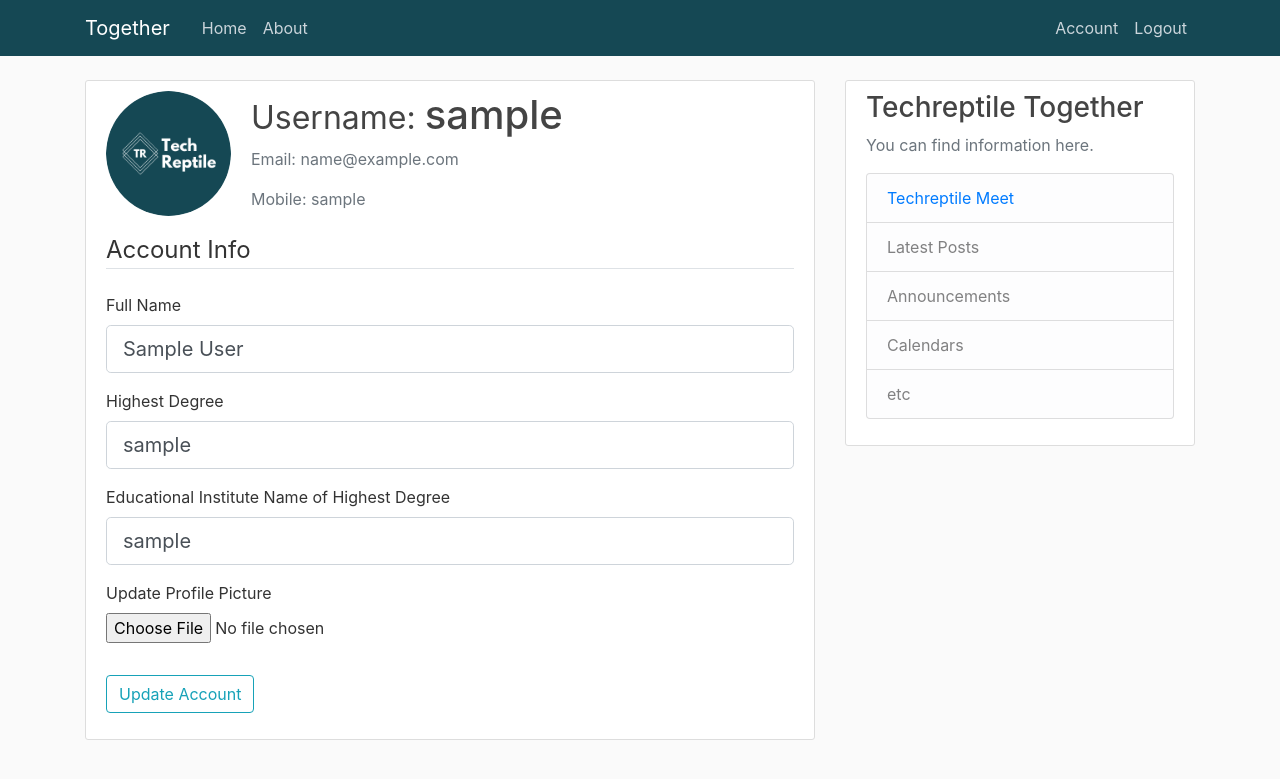
After one commit to ama85bd/flaskpostgresproject, a Flask app: page /account in a window 1280 px wide. The commit adds this page. Shown: the top 779 px of the page. Run offline with Flask 2, Linux system fonts and the light colour scheme; the visitor is signed in with stand-in values (Sample User, id 1); data comes from the database, SQL or seed files in the repository; some libraries are stand-ins or nearby versions.

Commit message:
login and update account

```diff
--- a/flaskpostgresproject/__init__.py
+++ b/flaskpostgresproject/__init__.py
@@ -3,6 +3,7 @@ from flask_sqlalchemy import SQLAlchemy
 from flask_bcrypt import Bcrypt
 from flask_bootstrap import Bootstrap
 from flask_mail import Mail
+from flask_login import LoginManager
 import os
 
 
@@ -21,6 +22,9 @@ else:
 app.config['SQLALCHEMY_TRACK_MODIFICATIONS'] = False
 db = SQLAlchemy(app)
 bcrypt = Bcrypt(app)
+login_manager = LoginManager(app)
+login_manager.login_view = 'login'
+login_manager.login_message_category = 'info'
 Bootstrap(app)
 app.config['MAIL_SERVER'] = 'smtp.googlemail.com'
 app.config['MAIL_PORT'] = 587
--- a/flaskpostgresproject/forms.py
+++ b/flaskpostgresproject/forms.py
@@ -4,6 +4,7 @@ from wtforms.validators import DataRequired, Length, Email, ValidationError, Equ
 from flaskpostgresproject.models import EmailFirst, User
 import phonenumbers
 from flask_wtf.file import FileField, FileAllowed
+from flask_login import current_user
 
 
 class RegistrationForm(FlaskForm):
@@ -40,7 +41,7 @@ class RequestRegistrationForm(FlaskForm):
     password = PasswordField('Password', validators=[DataRequired()])
     confirm_password = PasswordField('Confirm Password',
                                      validators=[DataRequired(), EqualTo('password')])
-    picture = FileField('Profile Picture', validators=[FileAllowed(['jpg', 'png']), DataRequired()])
+    picture = FileField('Profile Picture', validators=[FileAllowed(['jpg', 'png'])])
     submit = SubmitField('Register')
 
     def validate_phone(self, phone):
@@ -61,8 +62,24 @@ class RequestRegistrationForm(FlaskForm):
         if firstemail:
             raise ValidationError('This email is taken. Please choose a different one.')
 
+    def validate_phone(self, phone):
+        phone = User.query.filter_by(phone=phone.data).first()
+        if phone:
+            raise ValidationError('This phone is taken. Please choose a different one.')
+
 
 class PostForm(FlaskForm):
     title = StringField('Title', validators=[DataRequired()])
     content = TextAreaField('Content', validators=[DataRequired()])
     submit = SubmitField('Post')
+
+
+class UpdateAccountForm(FlaskForm):
+    fullname = StringField('Full Name',
+                           validators=[DataRequired(), Length(min=2, max=120)])
+    highestdegree = StringField('Highest Degree',
+                                validators=[DataRequired(), Length(min=2, max=120)])
+    institute = StringField('Educational Institute Name of Highest Degree',
+                            validators=[DataRequired(), Length(min=2, max=120)])
+    picture = FileField('Update Profile Picture', validators=[FileAllowed(['jpg', 'png'])])
+    submit = SubmitField('Update Account')
--- a/flaskpostgresproject/routes.py
+++ b/flaskpostgresproject/routes.py
@@ -1,9 +1,13 @@
+import os
+import secrets
+from PIL import Image
 from flask import render_template, flash, redirect, url_for, session, request
 from flaskpostgresproject import app, db, bcrypt, mail
 from flaskpostgresproject.forms import RegistrationForm, LoginForm, RequestRegistrationForm, RequestRegistrationForm, \
-    PostForm
+    PostForm, UpdateAccountForm
 from flaskpostgresproject.models import EmailFirst, User, Post
 from flask_mail import Message
+from flask_login import login_user, current_user, logout_user, login_required
 
 
 @app.route("/")
@@ -20,7 +24,8 @@ def about():
 
 def send_request_register(email):
     token = email.get_register_token()
-    msg = Message('Registration Request for Techreptile Together', sender='tech.reptile20@gmail.com', recipients=[email.email])
+    msg = Message('Registration Request for Techreptile Together', sender='tech.reptile20@gmail.com',
+                  recipients=[email.email])
     msg.body = f'''To complete your registration, visit the following link:
     {url_for('requestregistration', token=token, _external=True)}
 
@@ -31,11 +36,18 @@ def send_request_register(email):
 
 @app.route("/register", methods=['GET', 'POST'])
 def register():
+    if current_user.is_authenticated:
+        return redirect(url_for('index'))
     form = RegistrationForm()
     if form.validate_on_submit():
         firstemail = EmailFirst(email=form.email.data)
-        db.session.add(firstemail)
-        db.session.commit()
+        firstemail_found = EmailFirst.query.filter_by(email=form.email.data).first()
+        if firstemail_found:
+            db.session.delete(firstemail_found)
+            db.session.commit()
+        else:
+            db.session.add(firstemail)
+            db.session.commit()
         send_request_register(firstemail)
         flash(f'An email has been sent on {form.email.data} please check and '
               f'complete your registration.', 'success')
@@ -51,25 +63,71 @@ def requestregistration(token):
         return redirect(url_for('register'))
     form = RequestRegistrationForm()
     if form.validate_on_submit():
+        if form.picture.data:
+            picture_file = save_picture(form.picture.data)
         hashed_password = bcrypt.generate_password_hash(form.password.data).decode('utf-8')
         user = User(fullname=form.fullname.data, username=form.username.data,
                     phone=form.phone.data, email=form.email.data,
-                    highestdegree=form.highestdegree.data,
+                    highestdegree=form.highestdegree.data, picture=picture_file,
                     institute=form.institute.data, password=hashed_password)
         db.session.add(user)
         db.session.commit()
-        flash('Your account has been created! You can login now')
+        flash('Your account has been created! You can login now', 'success')
         return redirect(url_for('login'))
     return render_template('requestregistration.html', form=form)
 
 
 @app.route("/login", methods=['GET', 'POST'])
 def login():
+    if current_user.is_authenticated:
+        return redirect(url_for('index'))
     form = LoginForm()
     if form.validate_on_submit():
-        if form.email.data == 'admin@blog.com' and form.password.data == 'password':
-            flash('You have been logged in!', 'success')
-            return redirect(url_for('index'))
+        user = User.query.filter_by(email=form.email.data).first()
+        if user and bcrypt.check_password_hash(user.password, form.password.data):
+            login_user(user, remember=form.remember.data)
+            next_page = request.args.get('next')
+            return redirect(next_page) if next_page else redirect(url_for('index'))
         else:
-            flash('Login Unsuccessful. Please check username and password', 'danger')
+            flash('Login Unsuccessful. Please check email and password', 'danger')
     return render_template('login.html', title='Login', form=form)
+
+
+@app.route("/logout")
+def logout():
+    logout_user()
+    return redirect(url_for('index'))
+
+def save_picture(form_picture):
+    random_hex = secrets.token_hex(8)
+    _, f_ext = os.path.splitext(form_picture.filename)
+    picture_fn = random_hex + f_ext
+    picture_path = os.path.join(app.root_path, 'static/profile_pics', picture_fn)
+    output_size = (125,125)
+    img = Image.open(form_picture)
+    img.thumbnail(output_size)
+    img.save(picture_path)
+
+    return picture_fn
+
+@app.route("/account", methods=['GET', 'POST'])
+@login_required
+def account():
+    form = UpdateAccountForm()
+    if form.validate_on_submit():
+        if form.picture.data:
+            picture_file = save_picture(form.picture.data)
+            current_user.picture = picture_file
+        current_user.fullname = form.fullname.data
+        current_user.highestdegree = form.highestdegree.data
+        current_user.institute = form.institute.data
+        db.session.commit()
+        flash('Your account has been updated!', 'success')
+        return redirect(url_for('account'))
+    elif request.method == 'GET':
+        form.fullname.data = current_user.fullname
+        form.highestdegree.data = current_user.highestdegree
+        form.institute.data = current_user.institute
+    image_file = url_for('static', filename='profile_pics/' + current_user.picture)
+    return render_template('account.html', title='Account',
+                           image_file=image_file, form=form)
--- /dev/null
+++ b/flaskpostgresproject/templates/account.html
@@ -0,0 +1,43 @@
+{% extends "layout.html" %}
+{% block content %}
+    <div class="content-section">
+      <div class="media">
+        <img class="rounded-circle account-img" src="{{ image_file }}">
+        <div class="media-body">
+          <h2 class="account-heading"><small> Username: </small>{{ current_user.username }}</h2>
+          <p class="text-secondary">Email: {{ current_user.email }}</p>
+          <p class="text-secondary">Mobile: {{ current_user.phone }}</p>
+        </div>
+      </div>
+        <form method="POST" action="" enctype="multipart/form-data">
+            {{ form.hidden_tag() }}
+            <fieldset class="form-group">
+                <legend class="border-bottom mb-4">Account Info</legend>
+                <div class="form-group">
+                    {{ form.fullname.label(class="form-control-label") }}
+                    {{ form.fullname(class="form-control form-control-lg") }}
+                </div>
+                <div class="form-group">
+                    {{ form.highestdegree.label(class="form-control-label") }}
+                    {{ form.highestdegree(class="form-control form-control-lg") }}
+                </div>
+                <div class="form-group">
+                    {{ form.institute.label(class="form-control-label") }}
+                    {{ form.institute(class="form-control form-control-lg") }}
+                </div>
+                <div class="form-group">
+                    {{ form.picture.label() }}
+                    {{ form.picture(class="form-control-file") }}
+                    {% if form.picture.errors %}
+                        {% for error in form.picture.errors %}
+                            <span class="text-danger">{{ error }}</span></br>
+                        {% endfor %}
+                    {% endif %}
+                </div>
+            </fieldset>
+            <div class="form-group">
+                {{ form.submit(class="btn btn-outline-info") }}
+            </div>
+        </form>
+    </div>
+{% endblock content %}
--- a/flaskpostgresproject/templates/layout.html
+++ b/flaskpostgresproject/templates/layout.html
@@ -33,8 +33,13 @@
             </div>
             <!-- Navbar Right Side -->
             <div class="navbar-nav">
-              <a class="nav-item nav-link" href="{{ url_for('login') }}">Login</a>
-              <a class="nav-item nav-link" href="{{ url_for('register') }}">Register</a>
+              {% if current_user.is_authenticated %}
+                  <a class="nav-item nav-link" href="{{ url_for('account') }}">Account</a>
+                  <a class="nav-item nav-link" href="{{ url_for('logout') }}">Logout</a>
+              {% else %}
+                  <a class="nav-item nav-link" href="{{ url_for('login') }}">Login</a>
+                  <a class="nav-item nav-link" href="{{ url_for('register') }}">Register</a>
+              {% endif %}
             </div>
           </div>
         </div>
@@ -56,9 +61,10 @@
         </div>
         <div class="col-md-4">
           <div class="content-section">
-            <h3>Our Sidebar</h3>
-            <p class='text-muted'>You can put any information here you'd like.
+            <h3>Techreptile Together</h3>
+            <p class='text-muted'>You can find information here.
               <ul class="list-group">
+                <li class="list-group-item list-group-item-light"><a class="mr-2" target="_blank" href="https://meet.techreptile.com">Techreptile Meet</a></li>
                 <li class="list-group-item list-group-item-light">Latest Posts</li>
                 <li class="list-group-item list-group-item-light">Announcements</li>
                 <li class="list-group-item list-group-item-light">Calendars</li>
--- a/flaskpostgresproject/templates/register.html
+++ b/flaskpostgresproject/templates/register.html
@@ -22,13 +22,13 @@
             </fieldset>
             <div class="form-group">
                 {{ form.submit(class="btn btn-outline-info") }}
-                <h6> <small>You will get an email within 24 hours to get access to Techreptile Meet</small></h6>
+                <h6> <small>You will get an email within 24 hours to get access to <a class="mr-2" target="_blank" href="https://meet.techreptile.com">Techreptile Meet</a> </small></h6>
             </div>
         </form>
     </div>
     <div class="border-top pt-3">
         <small class="text-muted">
-            Already Have An Account? <a href="{{ url_for('login') }}" class="ml-">Sign In</a>
+            Already Have An Account? <a href="{{ url_for('login') }}" class="ml-2">Sign In</a>
         </small>
     </div>
 {% endblock content %}
--- a/flaskpostgresproject/templates/requestregistration.html
+++ b/flaskpostgresproject/templates/requestregistration.html
@@ -7,7 +7,7 @@
 <fieldset class="form-group">
                 <legend class="border-bottom mb-4">Together Register </legend>
 {{ render_form(form) }}
-    <small class="text-muted">Only Bangladeshi people are allowed for using Techreptile Meet
+    <small class="text-muted">Only Bangladeshi people are allowed for using <a class="mr-2" target="_blank" href="https://meet.techreptile.com">Techreptile Meet</a>
     but everyone can create post here.</small>
 </fieldset>
 
```
Also changed, not shown: flaskpostgresproject/models.py (+9 -3 lines), flaskpostgresproject/templates/login.html (+7 -1 lines), flaskpostgresproject/static/profile_pics/211c29846fffa045.jpg (added), flaskpostgresproject/static/profile_pics/4b3f8ac9df8cefe3.png (added), flaskpostgresproject/static/profile_pics/785b99359be2b19f.png (added), flaskpostgresproject/static/profile_pics/default.jpg (added).
